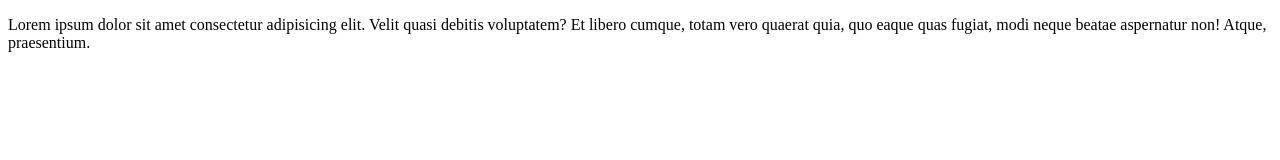
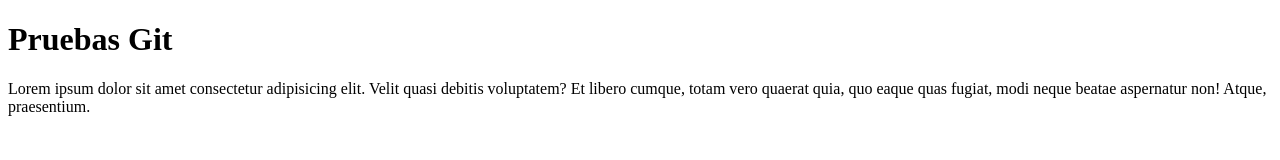
Before and after one commit to camilapeluffo/mi_repositorio, a plain HTML site: page index.html in a window 1280 px wide. Drawn offline with Linux system fonts and the light colour scheme.

Commit message:
agregue un h1

```diff
--- a/index.html
+++ b/index.html
@@ -7,6 +7,7 @@
     <title>Git</title>
 </head>
 <body>
+    <h1>Pruebas Git</h1>
     <p>Lorem ipsum dolor sit amet consectetur adipisicing elit. Velit quasi debitis voluptatem? Et libero cumque, totam vero quaerat quia, quo eaque quas fugiat, modi neque beatae aspernatur non! Atque, praesentium.</p>
 </body>
 </html>
```
